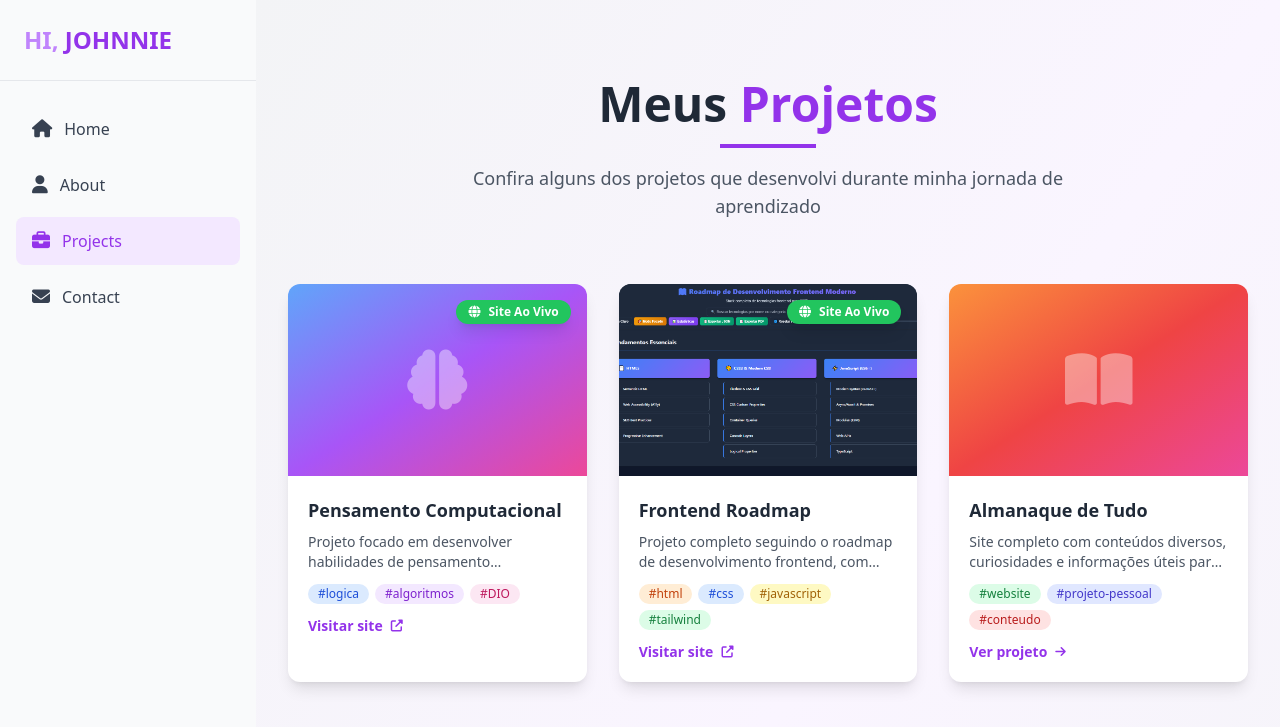
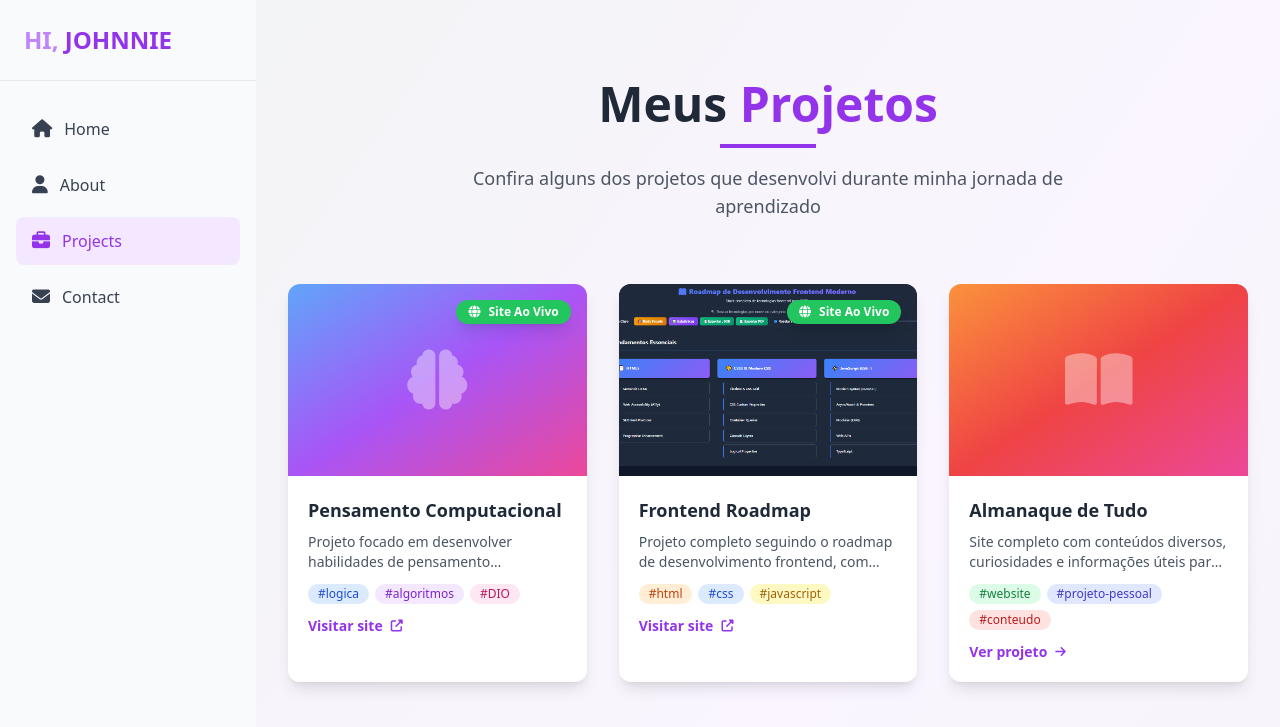
Before and after one commit to JhonnatanLuiz/Meu-Portfolio, a website: page projects.html in a window 1280 px wide. Shown: the top 727 px of the page. Drawn offline with Linux system fonts and the light colour scheme.

Commit message:
fix: remove unused Tailwind badge from projects section

```diff
--- a/projects.html
+++ b/projects.html
@@ -171,9 +171,6 @@
                                     <span class="px-2.5 py-0.5 bg-yellow-100 text-yellow-700 rounded-full text-xs font-medium">
                                         #javascript
                                     </span>
-                                    <span class="px-2.5 py-0.5 bg-green-100 text-green-700 rounded-full text-xs font-medium">
-                                        #tailwind
-                                    </span>
                                 </div>
 
                                 <!-- Link com ícone -->
```
